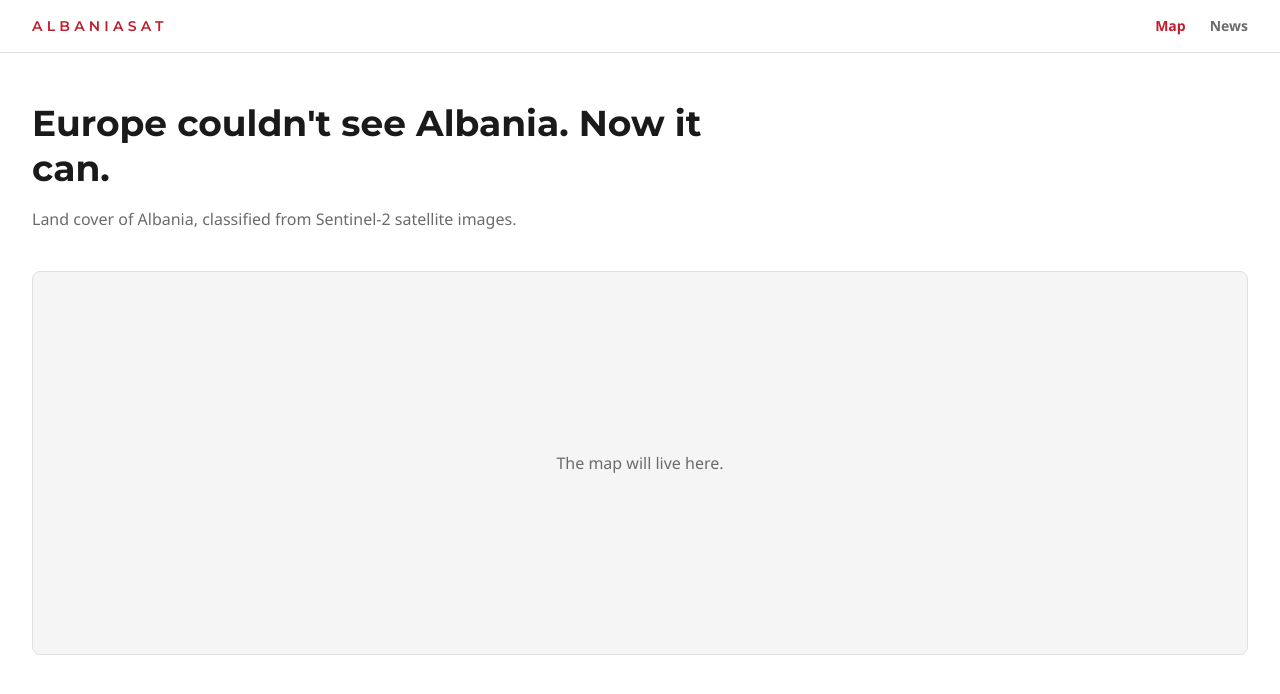
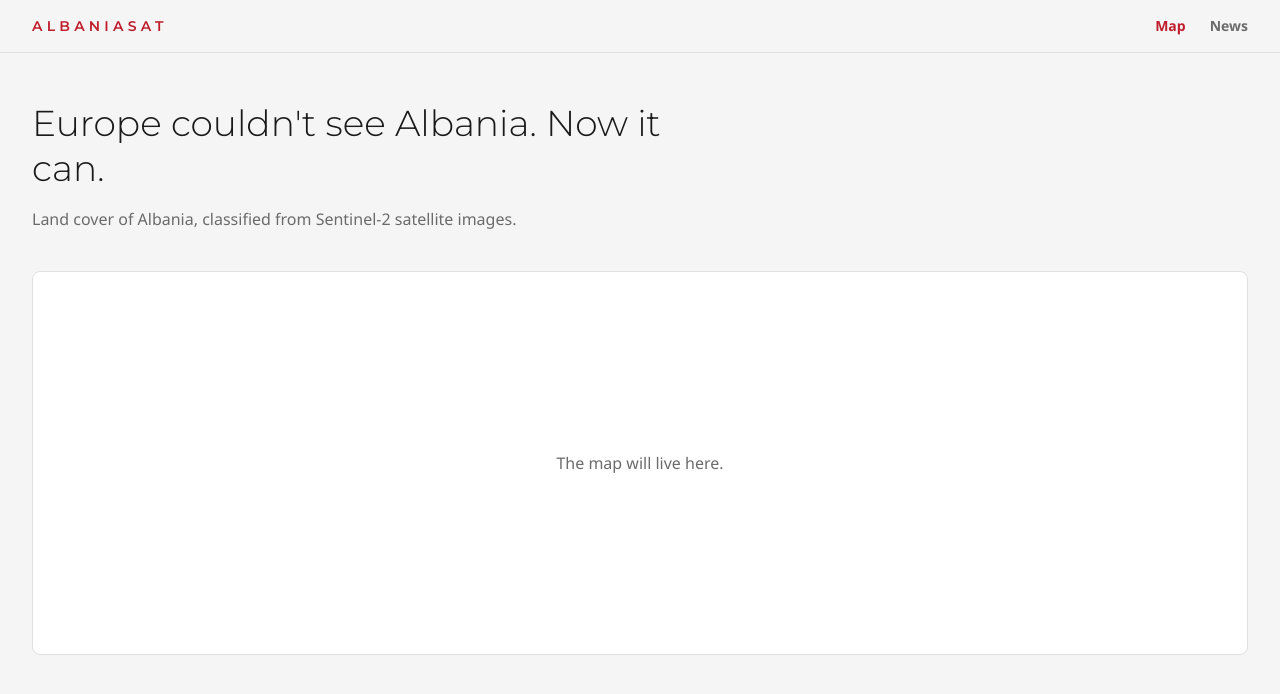
Before and after one commit to virvihuta/AlbaniaSAT, a React (Vite) app in the folder frontend/: page / in a window 1280 px wide. Shown: the top 694 px of the page. Built offline with nearby package versions, Linux system fonts and the light colour scheme; no server answers.

Commit message:
Add logo, light headings and new page colors from the Figma design

```diff
--- a/frontend/index.html
+++ b/frontend/index.html
@@ -3,10 +3,11 @@
   <head>
     <meta charset="UTF-8" />
     <meta name="viewport" content="width=device-width, initial-scale=1.0" />
-    <link rel="icon" type="image/svg+xml" href="/favicon.svg" />
+    <link rel="icon" type="image/png" href="/logo.png" />
     <link rel="preconnect" href="https://fonts.googleapis.com" />
     <link href="https://fonts.googleapis.com/css2?family=Montserrat:wght@300;400;600;700&display=swap" rel="stylesheet" />
     <title>AlbaniaSAT</title>
+    <script>try { document.documentElement.dataset.theme = localStorage.getItem('theme') || 'light' } catch (e) {}</script>
   </head>
   <body>
     <div id="root"></div>
--- /dev/null
+++ b/frontend/src/components/Logo.jsx
@@ -0,0 +1,11 @@
+import { Link } from 'react-router-dom'
+
+// Red logo mark with the name next to it. Clicking it goes to the start page.
+export default function Logo({ to = '/' }) {
+  return (
+    <Link to={to} className="flex items-center gap-2">
+      <img src="/logo.png" alt="" className="h-9" />
+      <span className="hidden font-heading text-2xl font-light sm:inline">AlbaniaSAT</span>
+    </Link>
+  )
+}
--- a/frontend/src/index.css
+++ b/frontend/src/index.css
@@ -6,8 +6,8 @@
   --color-primary: #bf1e2d;
 
   /* Light mode (default) */
-  --color-background: #ffffff;
-  --color-surface: #f5f5f5;
+  --color-background: #f5f5f5;
+  --color-surface: #ffffff;
   --color-foreground: #1a1a1a;
   --color-muted: #6b6b6b;
   --color-border: #e0e0e0;
@@ -29,7 +29,7 @@
 /* Dark mode: put data-theme="dark" on <html> and these colors take over */
 [data-theme="dark"] {
   --color-background: #121212;
-  --color-surface: #1e1e1e;
+  --color-surface: #1c1c1c;
   --color-foreground: #f2f2f2;
   --color-muted: #a0a0a0;
   --color-border: #333333;
@@ -40,8 +40,13 @@
     @apply bg-background text-foreground;
   }
   h1, h2, h3 {
-    @apply font-heading font-bold;
+    @apply font-heading font-light;
   }
+}
+
+/* Small grey label above big headings, like "STORY" */
+.eyebrow {
+  @apply text-xs uppercase tracking-[0.15em] text-muted;
 }
 
 /* Slow movement of the contour lines on the login page */
```
Also changed, not shown: frontend/public/logo.png (added).
